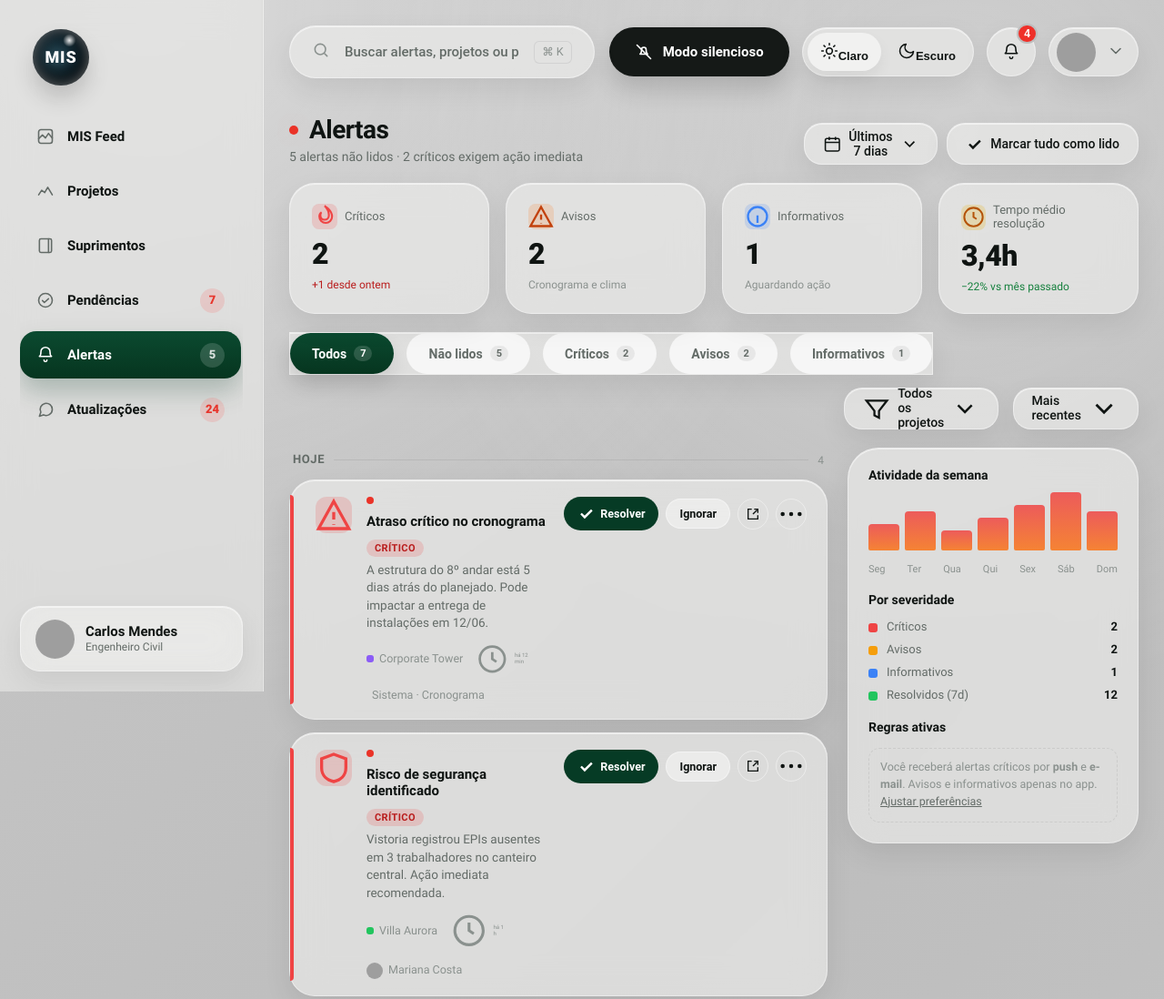
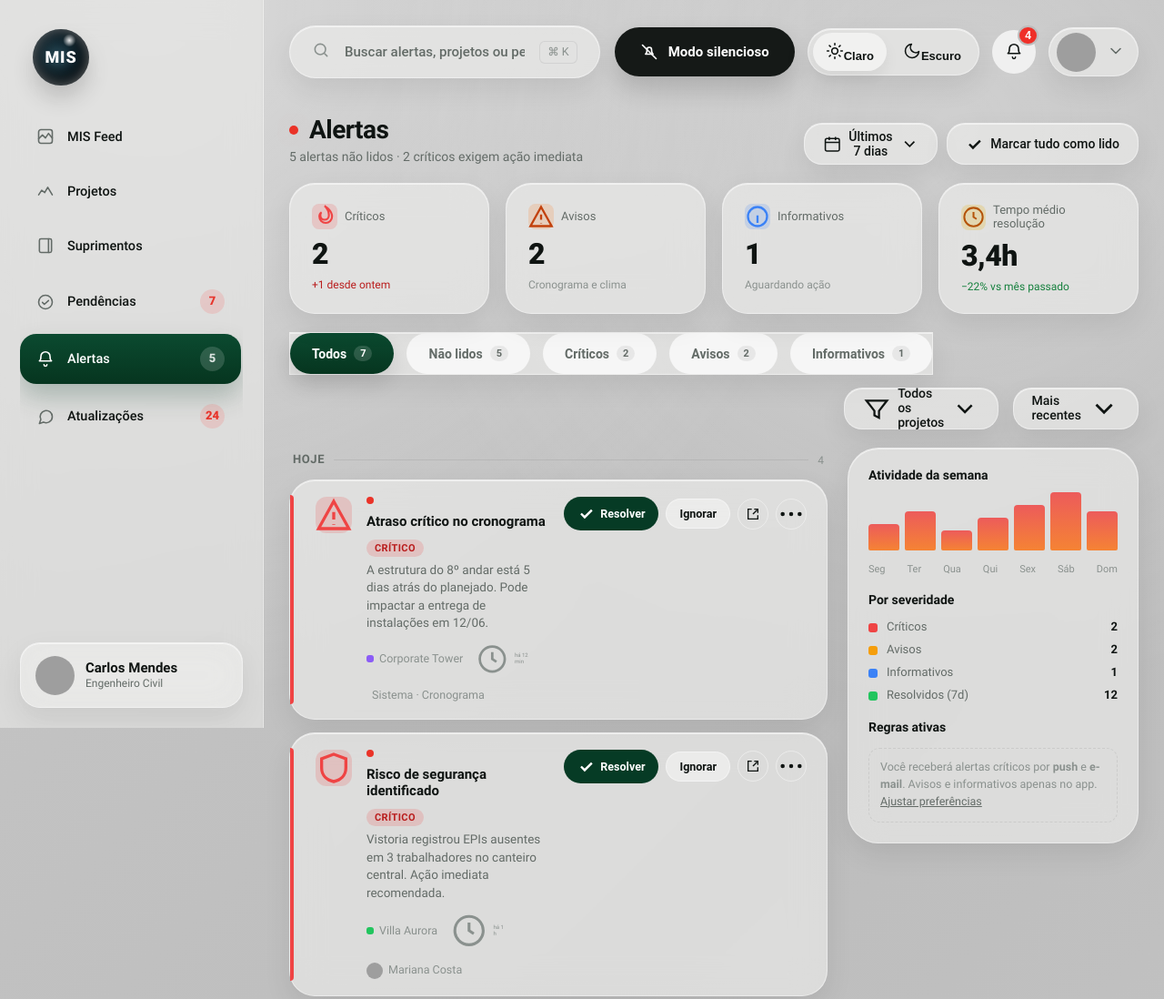
Before and after one commit to CauanLima-1/MISfront, a website: page alertas.html in a window 1280 px wide. Shown: the top 1098 px of the page at 91% size. Drawn offline with nearby package versions, Linux system fonts and the light colour scheme; grey boxes are pictures that could not be loaded.

Commit message:
ajuste no ultimo commit

```diff
--- a/shared/global.css
+++ b/shared/global.css
@@ -156,16 +156,11 @@
 
 .icon-btn,
 .circle-btn {
-  width: 52px;
-  height: 52px;
-  border: 1px solid rgba(255,255,255,.45);
   border-radius: 50%;
   display: grid;
   place-items: center;
   position: relative;
   color: inherit;
-  background: rgba(238,240,239,.62);
-  box-shadow: 0 12px 30px rgba(15,18,17,.08), inset 0 1px 0 rgba(255,255,255,.55);
   cursor: pointer;
 }
 
@@ -381,14 +376,16 @@
   grid-template-columns: var(--sidebar-w) minmax(0, 1fr) !important;
   gap: 0 !important;
   padding: 0 !important;
-  overflow-x: hidden !important;
+  overflow-x: clip !important;
 }
 
 .sidebar {
   width: auto !important;
   height: 100vh !important;
+  max-height: 100vh !important;
   position: sticky !important;
   top: 0 !important;
+  align-self: stretch !important;
   padding: 28px 22px 22px !important;
   border-radius: 0 !important;
   background: var(--sidebar) !important;
@@ -479,7 +476,6 @@
   display: none !important;
 }
 
-.nav a,
 .nav-item,
 .menu-item {
   width: 100% !important;
@@ -499,14 +495,12 @@
   text-decoration: none !important;
 }
 
-.nav a:hover,
 .nav-item:hover,
 .menu-item:hover {
   background: rgba(255,255,255,.20) !important;
   transform: none !important;
 }
 
-.nav a.active,
 .nav-item.active,
 .menu-item.active {
   color: #fff !important;
@@ -515,8 +509,7 @@
 }
 
 .nav .badge,
-.menu .badge,
-.badge {
+.menu .badge {
   margin-left: auto !important;
   min-width: 27px !important;
   height: 27px !important;
@@ -546,8 +539,7 @@
 }
 
 .search,
-.search-box,
-.obra-search {
+.search-box {
   width: min(620px, 48vw) !important;
   max-width: 620px !important;
   min-height: 58px !important;
@@ -564,8 +556,7 @@
 }
 
 .search input,
-.search-box input,
-.obra-search input {
+.search-box input {
   width: 100% !important;
   border: 0 !important;
   outline: 0 !important;
@@ -576,8 +567,7 @@
 }
 
 .search input::placeholder,
-.search-box input::placeholder,
-.obra-search input::placeholder {
+.search-box input::placeholder {
   color: var(--muted) !important;
   opacity: 1 !important;
 }
@@ -611,13 +601,8 @@
   text-decoration: none !important;
 }
 
-.icon-btn,
-.circle-btn,
-.mode-toggle,
 .theme-toggle,
 .toggle {
-  height: 54px !important;
-  min-height: 54px !important;
   border-radius: 999px !important;
   background: var(--surface) !important;
   border: 1px solid var(--line-soft) !important;
@@ -628,10 +613,11 @@
 .icon-btn,
 .circle-btn,
 .mode-toggle {
-  width: 54px !important;
+  border-radius: 50% !important;
   display: grid !important;
   place-items: center !important;
   position: relative !important;
+  color: var(--text) !important;
 }
 
 .theme-toggle {
```
